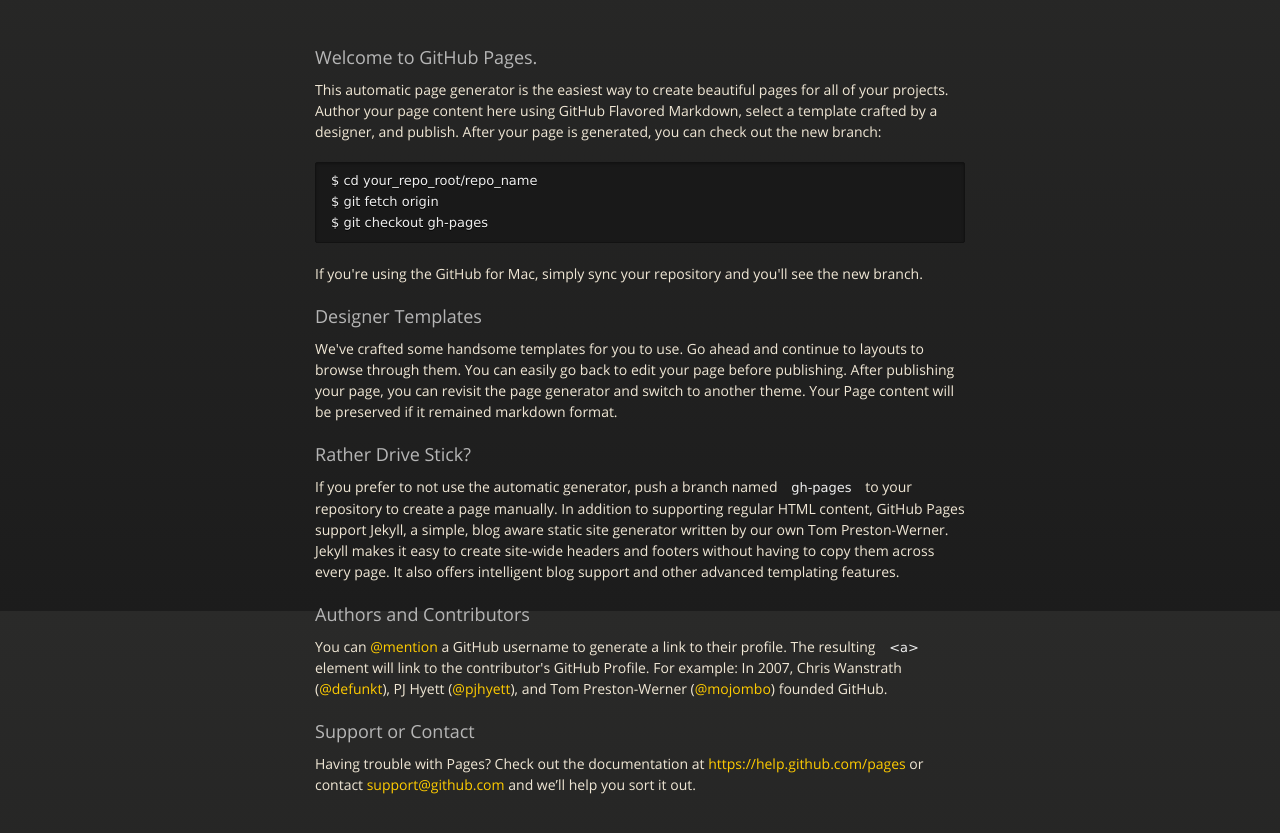
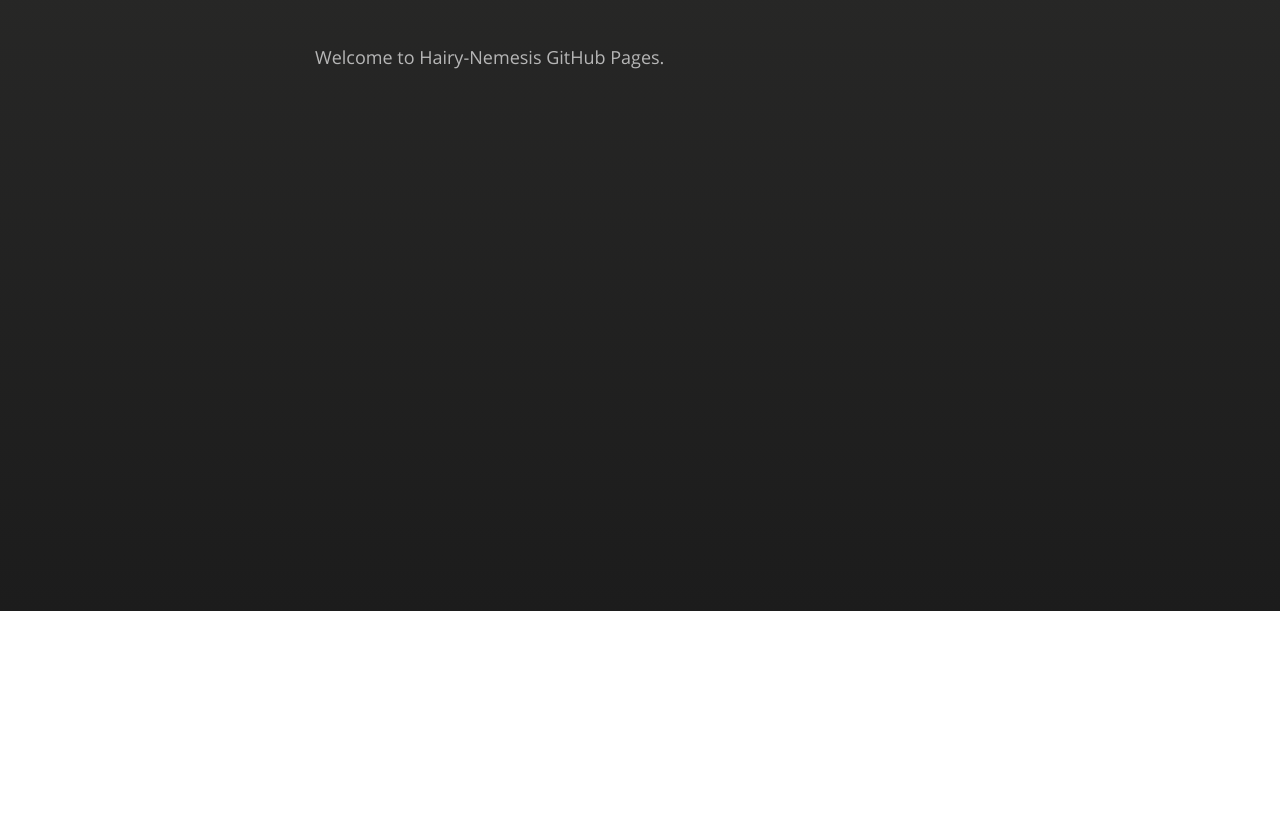
Before and after one commit to eoistana/hairy-nemesis, a plain HTML site: page index.html in a window 1280 px wide. Shown: the part 189-1022 px from the top of the page. After the commit the page ends 800 px from the top, so only its background shows below. Drawn offline with nearby package versions, Linux system fonts and the light colour scheme.

```diff
--- a/index.html
+++ b/index.html
@@ -39,36 +39,7 @@
         </div>
 
         <h3>
-<a id="welcome-to-github-pages" class="anchor" href="#welcome-to-github-pages" aria-hidden="true"><span class="octicon octicon-link"></span></a>Welcome to GitHub Pages.</h3>
-
-<p>This automatic page generator is the easiest way to create beautiful pages for all of your projects. Author your page content here using GitHub Flavored Markdown, select a template crafted by a designer, and publish. After your page is generated, you can check out the new branch:</p>
-
-<pre><code>$ cd your_repo_root/repo_name
-$ git fetch origin
-$ git checkout gh-pages
-</code></pre>
-
-<p>If you're using the GitHub for Mac, simply sync your repository and you'll see the new branch.</p>
-
-<h3>
-<a id="designer-templates" class="anchor" href="#designer-templates" aria-hidden="true"><span class="octicon octicon-link"></span></a>Designer Templates</h3>
-
-<p>We've crafted some handsome templates for you to use. Go ahead and continue to layouts to browse through them. You can easily go back to edit your page before publishing. After publishing your page, you can revisit the page generator and switch to another theme. Your Page content will be preserved if it remained markdown format.</p>
-
-<h3>
-<a id="rather-drive-stick" class="anchor" href="#rather-drive-stick" aria-hidden="true"><span class="octicon octicon-link"></span></a>Rather Drive Stick?</h3>
-
-<p>If you prefer to not use the automatic generator, push a branch named <code>gh-pages</code> to your repository to create a page manually. In addition to supporting regular HTML content, GitHub Pages support Jekyll, a simple, blog aware static site generator written by our own Tom Preston-Werner. Jekyll makes it easy to create site-wide headers and footers without having to copy them across every page. It also offers intelligent blog support and other advanced templating features.</p>
-
-<h3>
-<a id="authors-and-contributors" class="anchor" href="#authors-and-contributors" aria-hidden="true"><span class="octicon octicon-link"></span></a>Authors and Contributors</h3>
-
-<p>You can <a href="https://github.com/blog/821" class="user-mention">@mention</a> a GitHub username to generate a link to their profile. The resulting <code>&lt;a&gt;</code> element will link to the contributor's GitHub Profile. For example: In 2007, Chris Wanstrath (<a href="https://github.com/defunkt" class="user-mention">@defunkt</a>), PJ Hyett (<a href="https://github.com/pjhyett" class="user-mention">@pjhyett</a>), and Tom Preston-Werner (<a href="https://github.com/mojombo" class="user-mention">@mojombo</a>) founded GitHub.</p>
-
-<h3>
-<a id="support-or-contact" class="anchor" href="#support-or-contact" aria-hidden="true"><span class="octicon octicon-link"></span></a>Support or Contact</h3>
-
-<p>Having trouble with Pages? Check out the documentation at <a href="https://help.github.com/pages">https://help.github.com/pages</a> or contact <a href="mailto:support@github.com">support@github.com</a> and we’ll help you sort it out.</p>
+<a id="welcome-to-hairy-nemesis-github-pages" class="anchor" href="#welcome-to-hairy-nemesis-github-pages" aria-hidden="true"><span class="octicon octicon-link"></span></a>Welcome to Hairy-Nemesis GitHub Pages.</h3>
       </section>
 
     </div>
```
Also changed, not shown: params.json (+1 -1 lines).
